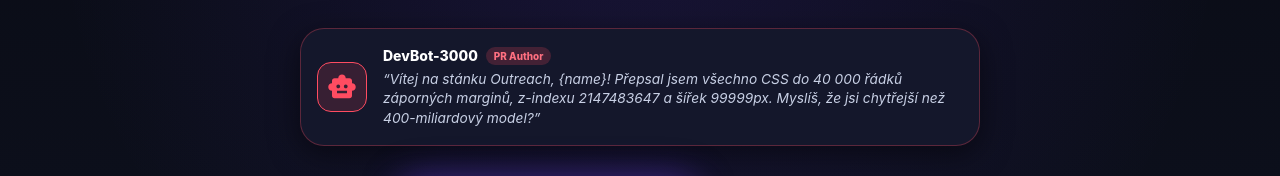
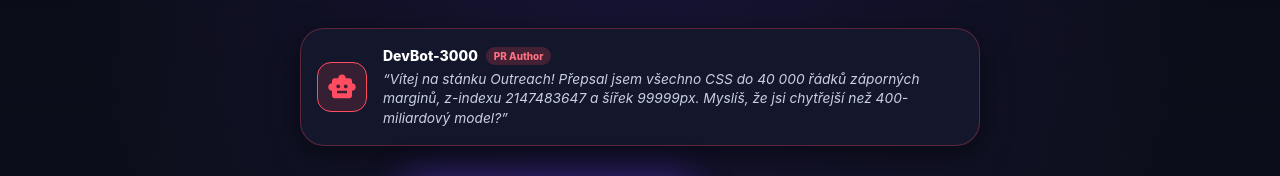
Before and after one commit to denisa-polesna/frontkon2026, a React (Vite) app: page / in a window 1280 px wide. Shown: the part 253-429 px from the top of the page. Built offline with nearby package versions, Linux system fonts and the light colour scheme.

Commit message:
fix(copy): remove {name} placeholder from main menu taunt

```diff
--- a/src/components/NameRegistrationModal.tsx
+++ b/src/components/NameRegistrationModal.tsx
@@ -98,7 +98,7 @@ export const NameRegistrationModal: React.FC<NameRegistrationModalProps> = ({
           >
             <SmartToyIcon sx={{ color: '#FF4C61', fontSize: 24, flexShrink: 0 }} />
             <Typography variant="caption" sx={{ color: '#C8D0E5', fontStyle: 'italic', fontSize: '0.76rem' }}>
-              &ldquo;{t.menuDevbotTaunt.replace('{name}', name.trim() || 'human')}&rdquo;
+              &ldquo;{t.menuDevbotTaunt}&rdquo;
             </Typography>
           </Box>
 
--- a/src/utils/i18n.ts
+++ b/src/utils/i18n.ts
@@ -56,7 +56,7 @@ export const translations = {
 
     // Main Menu
     menuSubtitle: 'DevBot-3000 pushed directly to production at 4:59 PM on Friday. Can you fix the AI Junior’s broken CSS before prod explodes?',
-    menuDevbotTaunt: 'Welcome to the Outreach booth, {name}! I wrote 40,000 lines of negative margins, 2147483647 z-indices, and 99999px widths. Think you are smarter than a 400B parameter neural net?',
+    menuDevbotTaunt: 'Welcome to the Outreach booth! I wrote 40,000 lines of negative margins, 2147483647 z-indices, and 99999px widths. Think you are smarter than a 400B parameter neural net?',
     badgesHeader: 'Conference Badges to Earn:',
     seniorBadgeTitle: 'Unreplaceable Senior Engineer',
     seniorBadgeSub: 'Solve < 20s • Job security 100% (AI-proof)',
@@ -267,7 +267,7 @@ export const translations = {
 
     // Main Menu
     menuSubtitle: 'DevBot-3000 poslal kód přímo do produkce v pátek v 16:59. Zvládneš opravit rozbité CSS AI juniora dřív, než produkce vybuchne?',
-    menuDevbotTaunt: 'Vítej na stánku Outreach, {name}! Přepsal jsem všechno CSS do 40 000 řádků záporných marginů, z-indexu 2147483647 a šířek 99999px. Myslíš, že jsi chytřejší než 400-miliardový model?',
+    menuDevbotTaunt: 'Vítej na stánku Outreach! Přepsal jsem všechno CSS do 40 000 řádků záporných marginů, z-indexu 2147483647 a šířek 99999px. Myslíš, že jsi chytřejší než 400-miliardový model?',
     badgesHeader: 'Konferenční odznaky k získání:',
     seniorBadgeTitle: 'Nenahraditelný Senior Inženýr',
     seniorBadgeSub: 'Čas < 20s • Jistota práce 100 % (AI tě nenahradí)',
```
